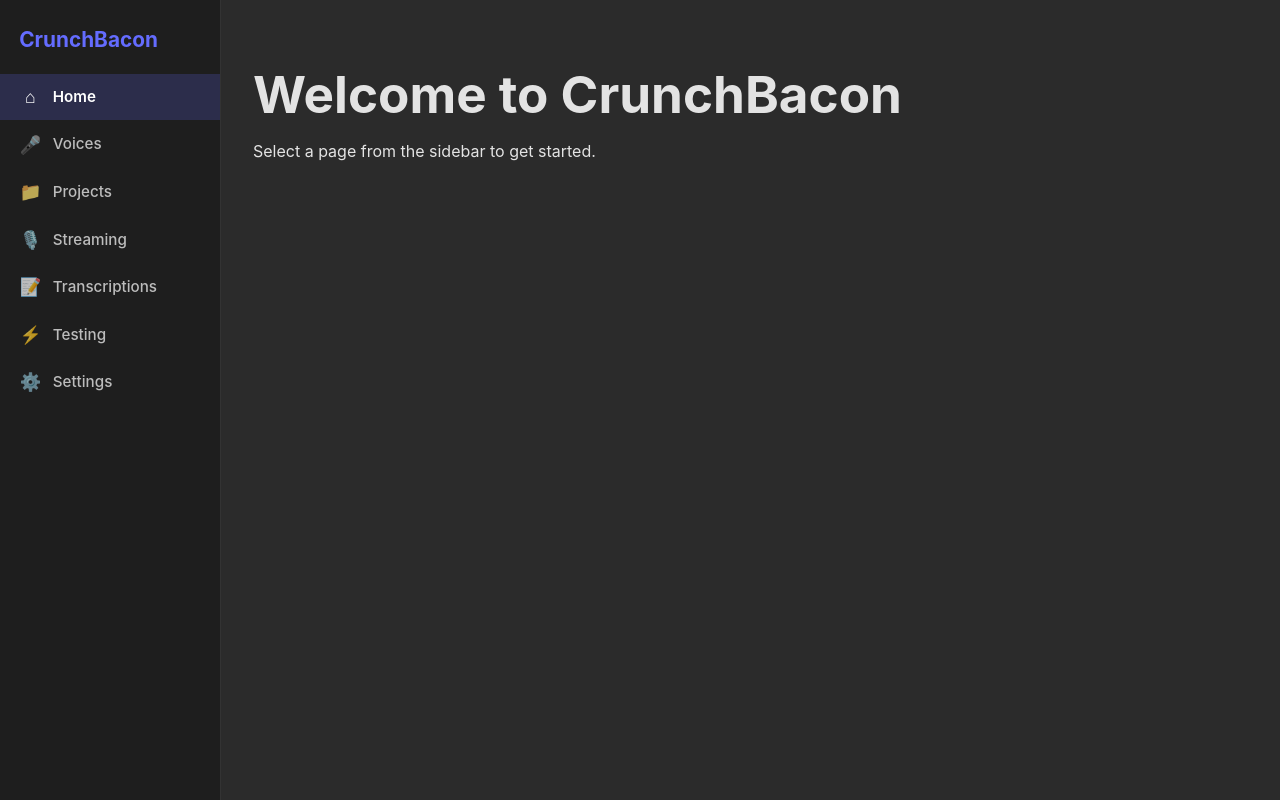
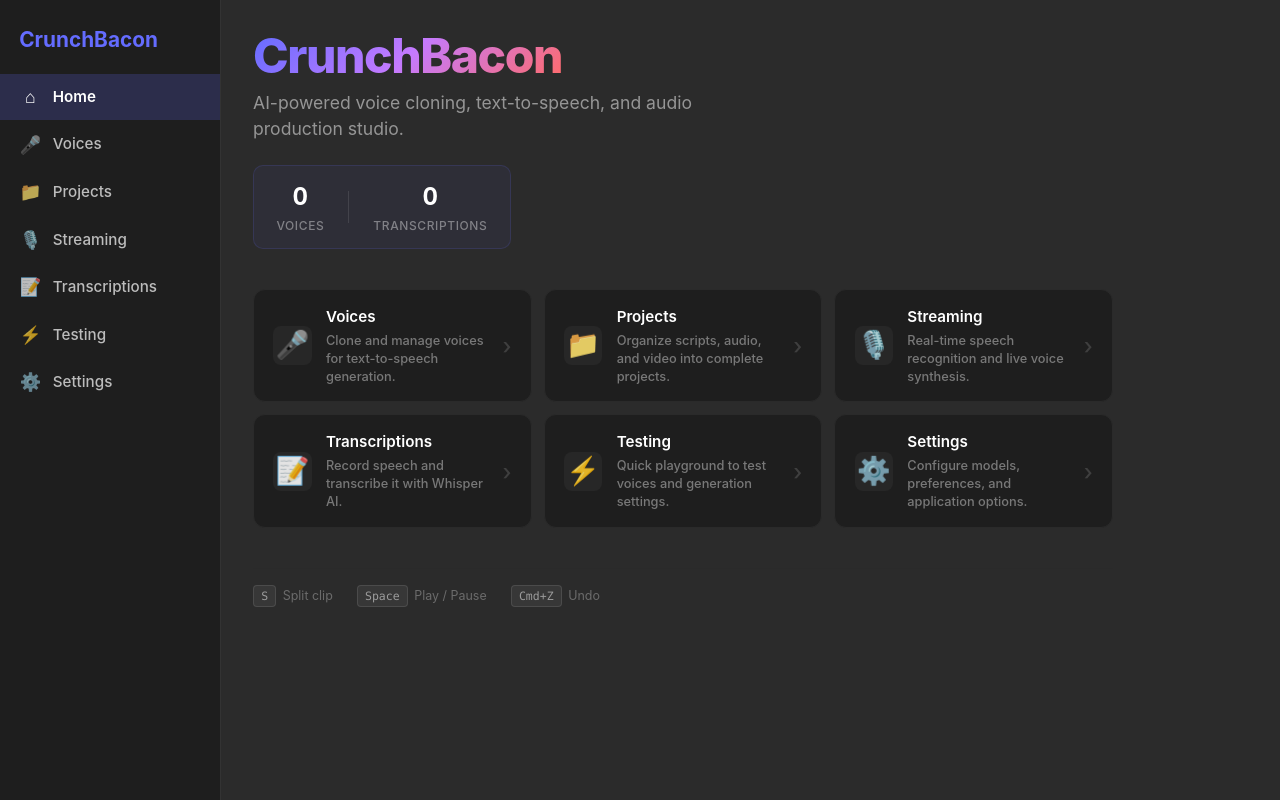
Before and after one commit to santy18/crunchbacon_app, a React (Vite) app in the folder frontend/: page / in a window 1280 px wide. Built offline with nearby package versions, Linux system fonts and the light colour scheme; no server answers.

Commit message:
fix the home page

```diff
--- a/frontend/src/App.css
+++ b/frontend/src/App.css
@@ -596,3 +596,178 @@ input[type='file'] {
   line-height: 1.6;
   color: rgba(255, 255, 255, 0.85);
 }
+
+/* --- Home Page --- */
+
+.home {
+  max-width: 860px;
+  display: flex;
+  flex-direction: column;
+  gap: 2.5rem;
+}
+
+/* Hero */
+.home-hero {
+  display: flex;
+  flex-direction: column;
+  align-items: flex-start;
+  gap: 0.6rem;
+}
+
+.home-title {
+  font-size: 3rem;
+  font-weight: 800;
+  letter-spacing: -0.03em;
+  line-height: 1;
+  margin: 0;
+  background: linear-gradient(135deg, #646cff 0%, #c47aff 50%, #ff6b6b 100%);
+  -webkit-background-clip: text;
+  -webkit-text-fill-color: transparent;
+  background-clip: text;
+}
+
+.home-subtitle {
+  font-size: 1.1rem;
+  color: rgba(255, 255, 255, 0.5);
+  margin: 0;
+  max-width: 480px;
+  line-height: 1.5;
+}
+
+/* Stats */
+.home-stats {
+  display: flex;
+  align-items: center;
+  gap: 1.5rem;
+  margin-top: 0.8rem;
+  padding: 0.8rem 1.4rem;
+  background: rgba(100, 108, 255, 0.06);
+  border: 1px solid rgba(100, 108, 255, 0.15);
+  border-radius: 10px;
+}
+
+.home-stat {
+  display: flex;
+  flex-direction: column;
+  align-items: center;
+  gap: 0.15rem;
+}
+
+.home-stat-value {
+  font-size: 1.5rem;
+  font-weight: 700;
+  color: #fff;
+  font-variant-numeric: tabular-nums;
+}
+
+.home-stat-label {
+  font-size: 0.75rem;
+  color: rgba(255, 255, 255, 0.4);
+  text-transform: uppercase;
+  letter-spacing: 0.05em;
+  font-weight: 500;
+}
+
+.home-stat-divider {
+  width: 1px;
+  height: 32px;
+  background: rgba(255, 255, 255, 0.1);
+}
+
+/* Feature Grid */
+.home-grid {
+  display: grid;
+  grid-template-columns: repeat(auto-fill, minmax(260px, 1fr));
+  gap: 0.75rem;
+}
+
+.home-card {
+  display: flex;
+  align-items: center;
+  gap: 0.9rem;
+  padding: 1rem 1.2rem;
+  background: #1e1e1e;
+  border: 1px solid #2a2a2a;
+  border-radius: 12px;
+  text-decoration: none;
+  color: inherit;
+  transition: border-color 0.2s, background 0.2s, transform 0.15s;
+  cursor: pointer;
+}
+
+.home-card:hover {
+  border-color: var(--accent, #646cff);
+  background: #222;
+  transform: translateY(-2px);
+}
+
+.home-card-icon {
+  font-size: 1.7rem;
+  width: 2.4rem;
+  height: 2.4rem;
+  display: flex;
+  align-items: center;
+  justify-content: center;
+  background: rgba(255, 255, 255, 0.04);
+  border-radius: 8px;
+  flex-shrink: 0;
+}
+
+.home-card-body {
+  flex: 1;
+  min-width: 0;
+}
+
+.home-card-title {
+  font-size: 0.95rem;
+  font-weight: 600;
+  margin: 0 0 0.2rem;
+  color: #fff;
+}
+
+.home-card-desc {
+  font-size: 0.8rem;
+  color: rgba(255, 255, 255, 0.4);
+  margin: 0;
+  line-height: 1.4;
+}
+
+.home-card-arrow {
+  font-size: 1.4rem;
+  color: rgba(255, 255, 255, 0.15);
+  flex-shrink: 0;
+  transition: color 0.2s, transform 0.2s;
+}
+
+.home-card:hover .home-card-arrow {
+  color: var(--accent, #646cff);
+  transform: translateX(2px);
+}
+
+/* Footer shortcuts */
+.home-footer {
+  display: flex;
+  gap: 1.5rem;
+  padding-top: 1rem;
+  border-top: 1px solid #2a2a2a;
+}
+
+.home-shortcut {
+  font-size: 0.78rem;
+  color: rgba(255, 255, 255, 0.3);
+  display: flex;
+  align-items: center;
+  gap: 0.4rem;
+}
+
+.home-shortcut kbd {
+  display: inline-block;
+  padding: 0.15rem 0.45rem;
+  font-size: 0.72rem;
+  font-family: 'SF Mono', Menlo, Monaco, monospace;
+  color: rgba(255, 255, 255, 0.5);
+  background: rgba(255, 255, 255, 0.06);
+  border: 1px solid rgba(255, 255, 255, 0.1);
+  border-radius: 4px;
+  line-height: 1.3;
+}
--- a/frontend/src/pages/Home.jsx
+++ b/frontend/src/pages/Home.jsx
@@ -1,8 +1,98 @@
+import { useEffect, useState } from 'react'
+import { Link } from 'react-router-dom'
+
+const features = [
+  {
+    to: '/voices',
+    icon: '\uD83C\uDFA4',
+    title: 'Voices',
+    desc: 'Clone and manage voices for text-to-speech generation.',
+    color: '#646cff',
+  },
+  {
+    to: '/projects',
+    icon: '\uD83D\uDCC1',
+    title: 'Projects',
+    desc: 'Organize scripts, audio, and video into complete projects.',
+    color: '#c47a20',
+  },
+  {
+    to: '/streaming',
+    icon: '\uD83C\uDF99\uFE0F',
+    title: 'Streaming',
+    desc: 'Real-time speech recognition and live voice synthesis.',
+    color: '#2ea043',
+  },
+  {
+    to: '/transcriptions',
+    icon: '\uD83D\uDCDD',
+    title: 'Transcriptions',
+    desc: 'Record speech and transcribe it with Whisper AI.',
+    color: '#e06c75',
+  },
+  {
+    to: '/testing',
+    icon: '\u26A1',
+    title: 'Testing',
+    desc: 'Quick playground to test voices and generation settings.',
+    color: '#d4a017',
+  },
+  {
+    to: '/settings',
+    icon: '\u2699\uFE0F',
+    title: 'Settings',
+    desc: 'Configure models, preferences, and application options.',
+    color: '#888',
+  },
+]
+
 export default function Home() {
+  const [stats, setStats] = useState({ voices: 0, transcriptions: 0 })
+
+  useEffect(() => {
+    Promise.all([
+      fetch('/voices').then((r) => (r.ok ? r.json() : [])),
+      fetch('/transcriptions').then((r) => (r.ok ? r.json() : [])),
+    ]).then(([v, t]) => setStats({ voices: v.length, transcriptions: t.length }))
+      .catch(() => {})
+  }, [])
+
   return (
-    <div className="page">
-      <h1>Welcome to CrunchBacon</h1>
-      <p>Select a page from the sidebar to get started.</p>
+    <div className="home">
+      <header className="home-hero">
+        <h1 className="home-title">CrunchBacon</h1>
+        <p className="home-subtitle">AI-powered voice cloning, text-to-speech, and audio production studio.</p>
+        <div className="home-stats">
+          <div className="home-stat">
+            <span className="home-stat-value">{stats.voices}</span>
+            <span className="home-stat-label">Voices</span>
+          </div>
+          <div className="home-stat-divider" />
+          <div className="home-stat">
+            <span className="home-stat-value">{stats.transcriptions}</span>
+            <span className="home-stat-label">Transcriptions</span>
+          </div>
+        </div>
+      </header>
+
+      <section className="home-grid">
+        {features.map((f) => (
+          <Link key={f.to} to={f.to} className="home-card" style={{ '--accent': f.color }}>
+            <span className="home-card-icon">{f.icon}</span>
+            <div className="home-card-body">
+              <h3 className="home-card-title">{f.title}</h3>
+              <p className="home-card-desc">{f.desc}</p>
+            </div>
+            <span className="home-card-arrow">&rsaquo;</span>
+          </Link>
+        ))}
+      </section>
+
+      <footer className="home-footer">
+        <div className="home-shortcut"><kbd>S</kbd> Split clip</div>
+        <div className="home-shortcut"><kbd>Space</kbd> Play / Pause</div>
+        <div className="home-shortcut"><kbd>Cmd+Z</kbd> Undo</div>
+      </footer>
     </div>
   )
 }
```
